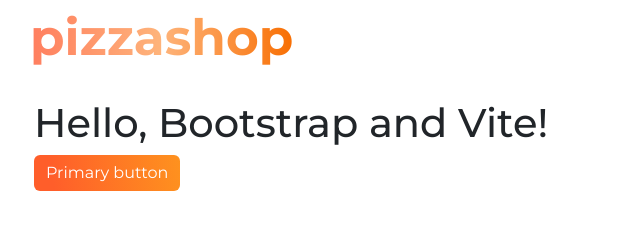
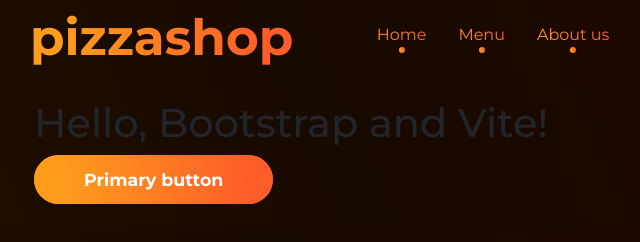
Before and after one commit to natasyo/pizza, a website built with Vite: page src/index.html in a window 1280 px wide. Shown: the whole page, without its empty margins (52-692 px from the left). Built offline with nearby package versions, Linux system fonts and the light colour scheme.

Commit message:
init: menu

```diff
--- a/src/index.html
+++ b/src/index.html
@@ -17,6 +17,14 @@
                         pizzashop
                     </a>
                 </div>
+                <div class="col-lg-4 offset-lg-1">
+                    <nav class="nav justify-content-center h-100 ">
+                        <a class="nav-link active d-flex align-items-center" href="#" aria-current="page">Home</a>
+                        <a class="nav-link d-flex align-items-center" href="#">Menu</a>
+                        <a class="nav-link  d-flex align-items-center" href="#">About us</a>
+                    </nav>
+
+                </div>
             </div>
         </div>
     </header>
--- a/src/scss/custom.scss
+++ b/src/scss/custom.scss
@@ -1,10 +1,54 @@
 @import "variables.scss";
+
+body {
+  background: $body-bg-gradient;
+}
+
 .btn-primary {
   background: $btn-primary-bg;
   transition: ease 0.5s all;
+  position: relative;
+  border-radius: 84px;
   border: none;
+  padding: 15px 50px;
+  font-weight: 700;
+  font-size: 17.451px;
+  line-height: 109.5%;
+
+  color: #ffffff;
+
   &:hover {
-    background: $btn-primary-bg-hover;
     transition: ease 0.5s all;
+    background: transparent;
+    outline: none;
+    @include text-gradient;
+  }
+  &::before {
+    content: "";
+    position: absolute;
+    inset: 0;
+    border-radius: 84px;
+    padding: 4px;
+    background: $btn-primary-bg;
+    mask: linear-gradient(#000 0 0) content-box, linear-gradient(#000 0 0);
+    mask-composite: exclude;
   }
 }
+
+.nav-link {
+  @include text-gradient;
+  display: flex;
+  flex-direction: column;
+  justify-content: center;
+  &:hover {
+    @include text-gradient;
+  }
+  &::after {
+    content: "";
+    display: block;
+    height: 6px;
+    width: 6px;
+    border-radius: 50%;
+    background: $primary-gradient;
+  }
+}
--- a/src/scss/styles.scss
+++ b/src/scss/styles.scss
@@ -2,15 +2,11 @@
 @import "../../node_modules/bootstrap/scss/bootstrap";
 
 @import url("https://fonts.googleapis.com/css2?family=Montserrat:ital,wght@0,100;0,200;0,300;0,400;0,500;0,600;0,700;0,800;0,900;1,100;1,200;1,300;1,400;1,500;1,600;1,700;1,800;1,900&display=swap");
-
+@import "./variables.scss";
 @import "./custom.scss";
 
 .logo {
   font-size: 50px;
   font-weight: bold;
-  background: linear-gradient(90deg, #ff7e5f, #feb47b, #f86f03);
-  -webkit-background-clip: text;
-  background-clip: text;
-  color: transparent;
-
+  @include text-gradient;
 }
--- a/src/scss/variables.scss
+++ b/src/scss/variables.scss
@@ -1,7 +1,23 @@
 $font-family-base: "Montserrat";
-$btn-primary-bg: linear-gradient(261.48deg, #fe9c1c -17.13%, #ff5e2a 86.76%);
+$body-bg-gradient: linear-gradient(
+  245.71deg,
+  #1e0c00 4.96%,
+  #1f0700 33.7%,
+  #170a00 68.41%,
+  #1e0d00 96.42%
+);
+$primary-gradient: linear-gradient(261.69deg, #ff5d29 12.12%, #fe9c1c 86.72%);
+
+$btn-primary-bg: $primary-gradient;
 $btn-primary-bg-hover: linear-gradient(
   -261.48deg,
   #fe9c1c -17.13%,
   #ff5e2a 86.76%
 );
+
+@mixin text-gradient {
+  background: $primary-gradient;
+  -webkit-background-clip: text;
+  background-clip: text;
+  color: transparent;
+}
```
